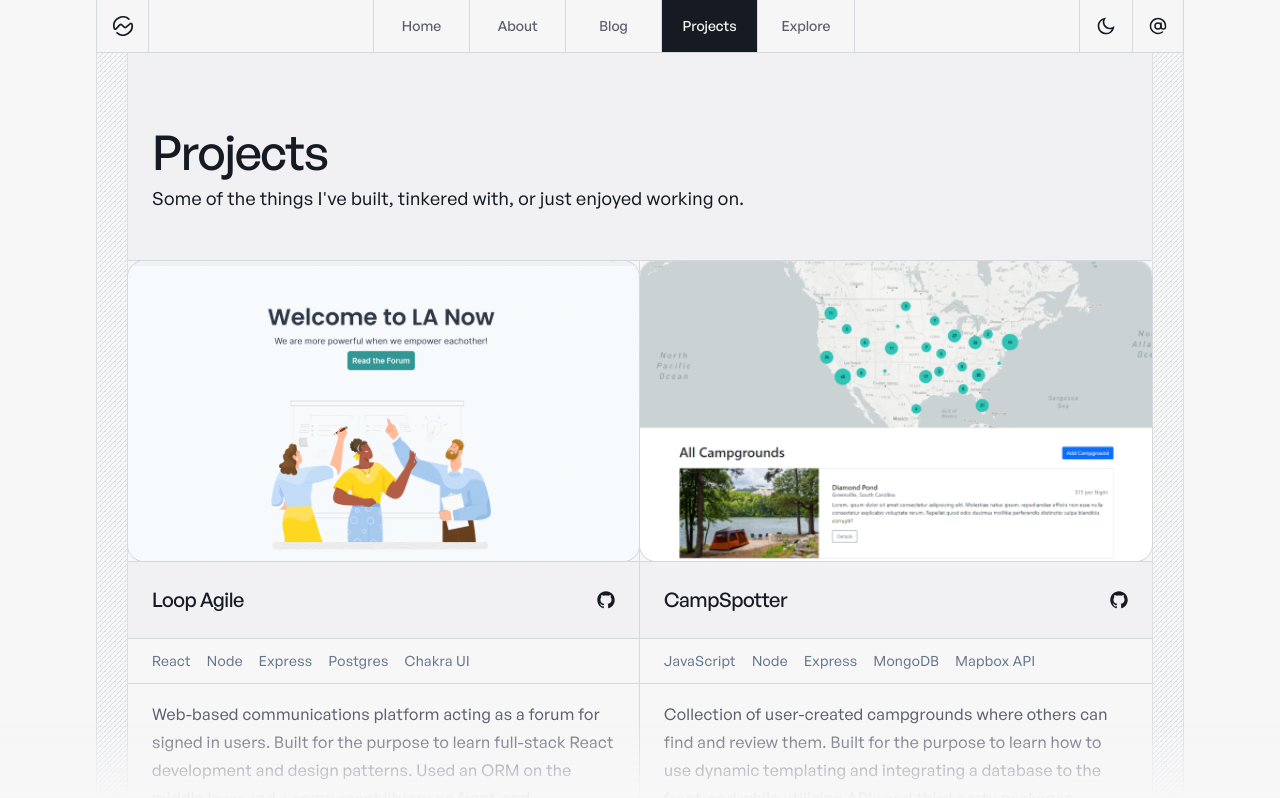
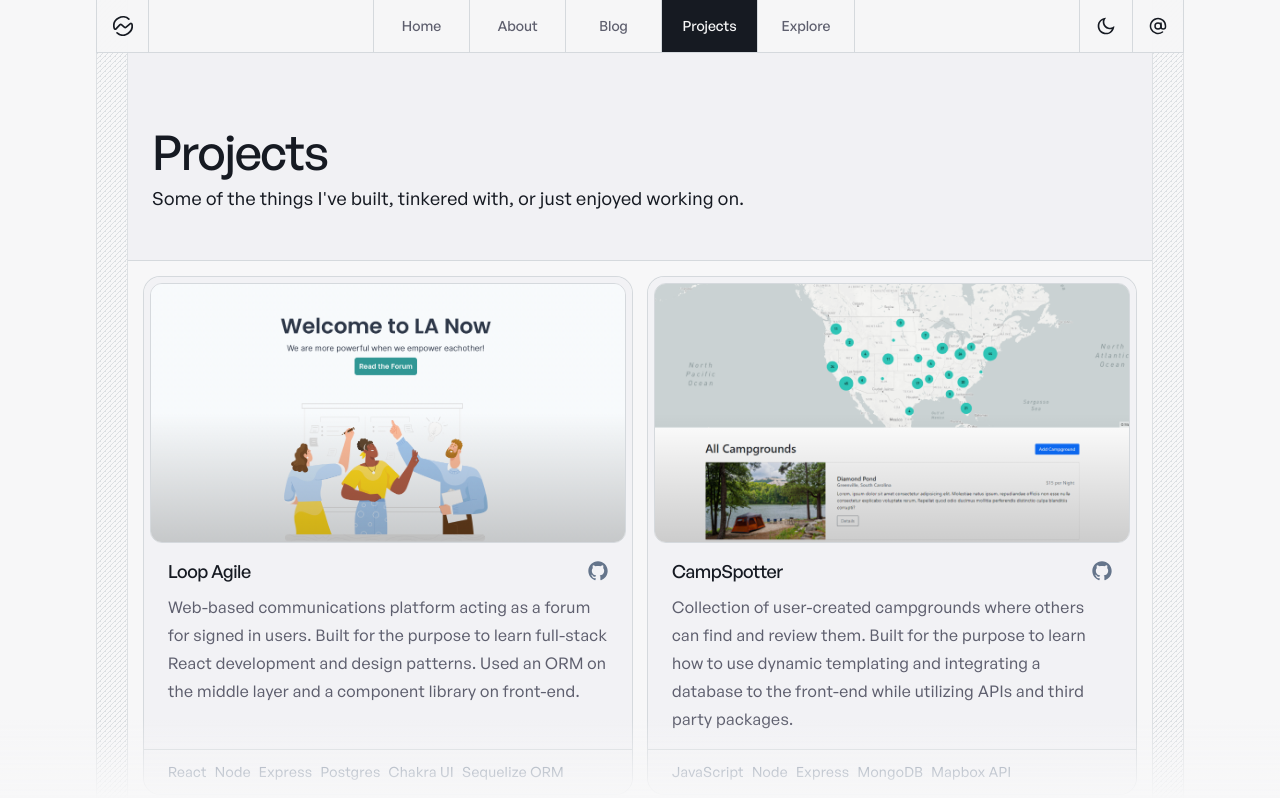
Before and after one commit to simstrom/snystrom.com, a Next.js app: page /projects in a window 1280 px wide. Shown: the top 798 px of the page. Built offline with nearby package versions, Linux system fonts and the light colour scheme.

Commit message:
implemented card component

```diff
--- a/app/page.tsx
+++ b/app/page.tsx
@@ -6,14 +6,15 @@ import {
 	BentoCardProjects,
 } from '@/components/sections/BentoCards';
 import { BentoGrid } from '@/components/ui/Bento';
+import { Card, CardBody, CardFooter } from '@/components/ui/Card';
 
 import { SITE_URL } from '@/data/constants';
 import { projectsData } from '@/data/data';
-import { IconArrowRight } from '@/data/icons';
+import { IconArrow, IconDocument } from '@/data/icons';
 import { getAllTags, getBlogPosts, getLatestBlogPost } from '@/lib/blog';
 import { getAllImages } from '@/lib/gallery';
 import { Project } from '@/lib/types';
-import { cn, formatDate } from '@/lib/utils';
+import { formatDate } from '@/lib/utils';
 
 import { Metadata } from 'next';
 import Link from 'next/link';
@@ -34,7 +35,7 @@ export default async function Home() {
 
 	return (
 		<main className="grow flex flex-col items-center justify-center">
-			<Section className="pt-32">
+			<Section className="pt-32" borderOrigin={null}>
 				<BentoGrid>
 					<BentoCardAbout />
 					<BentoCardGallery images={galleryImages} />
@@ -43,34 +44,38 @@ export default async function Home() {
 				</BentoGrid>
 			</Section>
 
-			<Section title="Latest Posts" subtitle="Blog" linkHref="/blog" showHeader>
-				<div className="flex md:flex-row flex-col border-b">
+			<section className="pb-20 w-full">
+				<div className="relative text-center border-y mb-5 pb-1">
+					<span className="text-sm font-medium text-brand">Blog</span>
+					<h2 className="text-xl">Latest Blog Posts</h2>
+
+					<Link
+						href={'/blog'}
+						className="absolute right-4 top-1/2 -translate-y-1/2 p-2 rounded-full ring-1 ring-border text-foreground-secondary transition-all hover:text-brand hover:bg-brand/20 hover:ring-brand/20"
+					>
+						<IconArrow className="w-4 h-4" />
+					</Link>
+				</div>
+				<div className="grid grid-cols-2 gap-x-4 px-4 border-y">
 					{blogPosts.slice(0, 3).map((post, idx) => (
-						<Link
+						<Card
 							key={post.slug}
 							href={`/blog/${post.slug}`}
-							className={cn('flex flex-col flex-1 group', idx !== 0 && 'border-l')}
+							image={post.image}
+							imageMeta={post.imageMeta}
 						>
-							<div className="px-6 py-6 flex gap-x-2 justify-between items-end transition-colors group-hover:bg-foreground group-hover:text-background">
-								<h3 className="text-xl text-pretty">{post.title}</h3>
-								<IconArrowRight
-									width={30}
-									height={30}
-									className="group min-w-[30px] min-h-[30px]"
-								/>
-							</div>
-							<div className="px-6 py-4 border-t">
-								<p className="text-foreground leading-7">{post.summary}</p>
-							</div>
-							<div className="mt-auto border-t px-6 py-4 flex gap-x-2 items-center text-sm font-medium">
-								<time className="text-foreground-secondary">{formatDate(post.date, true)}</time>
+							<CardBody title={post.title} icon={IconDocument}>
+								{post.summary}
+							</CardBody>
+							<CardFooter>
+								<time className="text-foreground-tertiary">{formatDate(post.date, true)}</time>
 								<span className="text-foreground-tertiary">·</span>
-								<p className="text-foreground-secondary">{post.readingTime}</p>
-							</div>
-						</Link>
+								<p className="text-foreground-tertiary">{post.readingTime}</p>
+							</CardFooter>
+						</Card>
 					))}
 				</div>
-			</Section>
+			</section>
 		</main>
 	);
 }
--- a/app/projects/page.tsx
+++ b/app/projects/page.tsx
@@ -1,15 +1,11 @@
 import PageHeader from '@/components/layouts/PageHeader';
-import { Section } from '@/components/layouts/Section';
-import CardOverlay from '@/components/ui/CardOverlay';
+import { Card, CardBody, CardFooter } from '@/components/ui/Card';
 import { SITE_NAME, SITE_URL } from '@/data/constants';
 
 import { projectsData } from '@/data/data';
 import { IconGithub } from '@/data/icons';
-import { cn } from '@/lib/utils';
 
 import { Metadata } from 'next';
-import Image from 'next/image';
-import Link from 'next/link';
 import Script from 'next/script';
 import { CollectionPage, WithContext } from 'schema-dts';
 
@@ -50,59 +46,62 @@ export default function Projects() {
 				content="Some of the things I've built, tinkered with, or just enjoyed working on."
 			/>
 
-			<Section borderOrigin={'t'}>
-				<div className="grid grid-cols-1 md:grid-cols-2 border-b">
+			<section className="grid grid-cols-2 gap-4 p-4 border-t pb-20">
 				{projectsData.map((project, idx) => (
-						<Link
+					<Card
 						key={project.title}
 						href={project.githubLink ?? ''}
-							target="_blank"
-							rel="noreferrer"
-							className={cn(
-								'bg-background relative flex flex-col group',
-								idx % 2 === 0 && 'border-r',
-								idx !== projectsData.length - 1 && 'border-b'
-							)}
+						image={project.image}
+						imageMeta={{ blur: '', width: 512, height: 300 }}
+						className="h-[260px]"
 					>
-							{project.image && (
-								<div className="relative rounded-2xl overflow-hidden ring-1 ring-border h-[300px]">
-									<Image
-										src={project.image}
-										alt=""
-										width={512}
-										height={300}
-										className="w-full h-full object-cover rounded-2xl"
-									/>
-
-									<CardOverlay className="from-brand/50 via-brand/20 to-transparent" />
-								</div>
-							)}
-							<div className="p-6 flex justify-between items-center border-t bg-background-secondary">
-								<h3 className="text-xl">{project.title}</h3>
-								<div className="flex gap-x-4">
-									{/* <IconArrowRight width={30} height={30} className="group" /> */}
-									<IconGithub
-										width={18}
-										height={18}
-										className="transition-transform group-hover:scale-110"
-									/>
-								</div>
-							</div>
-							<div className="px-6 py-3 border-t flex items-center gap-x-4 text-sm text-foreground-tertiary">
-								{project.stack.slice(0, 5).map((item) => (
+						<CardBody title={project.title} icon={IconGithub} className="line-clamp-none">
+							{project.description}
+						</CardBody>
+						<CardFooter>
+							{project.stack.map((item) => (
 								<span key={item}>{item}</span>
 							))}
-							</div>
-							<div className="px-6 pt-4 pb-6 border-t">
-								<p className="text-foreground-secondary">{project.description}</p>
-							</div>
-							{idx !== projectsData.length - 1 && (
-								<div className="mt-auto h-8 border-t bg-[linear-gradient(-45deg,var(--color-border)_12.50%,transparent_12.50%,transparent_50%,var(--color-border)_50%,var(--color-border)_62.50%,transparent_62.50%,transparent_100%)] bg-size-[5px_5px]"></div>
-							)}
-						</Link>
+						</CardFooter>
+					</Card>
+					// <Link
+					// 	key={project.title}
+					// 	href={project.githubLink ?? ''}
+					// 	target="_blank"
+					// 	rel="noreferrer"
+					// 	className={cn(
+					// 		'flex flex-col flex-1 group ring-1 ring-border rounded-2xl transition-colors bg-background-secondary/60 hover:bg-background-secondary/20 dark:hover:bg-background-secondary'
+					// 	)}
+					// >
+					// 	<div className="relative h-[260px] m-1.5 rounded-xl border shadow-inner overflow-hidden bg-background">
+					// 		{project.image && (
+					// 			<Image
+					// 				src={project.image}
+					// 				alt={project.title}
+					// 				width={512}
+					// 				height={300}
+					// 				className="object-cover w-full h-full"
+					// 			/>
+					// 		)}
+					// 		<div className="absolute inset-0 w-full h-full z-10 bg-gradient-to-t from-black/20 via-transparent to-transparent" />
+					// 		<CardOverlay withIcon />
+					// 	</div>
+
+					// 	<div className="px-6 py-2 flex gap-x-2 justify-between items-center">
+					// 		<h3 className="text-balance text-lg">{project.title}</h3>
+					// 		<IconGithub className="w-5 h-5 text-foreground-tertiary" />
+					// 	</div>
+
+					// 	<p className="px-6 mb-4 text-foreground-secondary">{project.description}</p>
+
+					// 	<div className="shadow-inner mt-auto border-t px-6 py-3 flex gap-x-2 items-center text-sm text-foreground-tertiary">
+					// 		{project.stack.map((item) => (
+					// 			<span key={item}>{item}</span>
+					// 		))}
+					// 	</div>
+					// </Link>
 				))}
-				</div>
-			</Section>
+			</section>
 		</main>
 	);
 }
--- /dev/null
+++ b/components/ui/Card.tsx
@@ -0,0 +1,98 @@
+import { cn } from '@/lib/utils';
+import { StaticImport } from 'next/dist/shared/lib/get-img-props';
+import Image from 'next/image';
+import Link from 'next/link';
+import React from 'react';
+import CardOverlay from './CardOverlay';
+
+interface CardProps {
+	href: string;
+	image?: string | StaticImport;
+	imageMeta?: {
+		blur: string;
+		width: number;
+		height: number;
+	} | null;
+	children: React.ReactNode;
+	className?: string;
+}
+
+function Card({ image, imageMeta, href, children, className }: CardProps) {
+	const isExternalLink = href.startsWith('https://');
+
+	return (
+		<Link
+			href={href}
+			target={isExternalLink ? '_blank' : ''}
+			rel={isExternalLink ? 'noopener noreferrer' : ''}
+			className={cn(
+				'flex flex-col flex-1 group ring-1 ring-border rounded-2xl',
+				'transition-colors bg-background-secondary/60 hover:bg-background-secondary/20 dark:hover:bg-background-secondary'
+			)}
+		>
+			<div
+				className={cn(
+					'relative h-[200px] m-1.5 rounded-xl border shadow-inner overflow-hidden bg-background',
+					className
+				)}
+			>
+				{image && (
+					<Image
+						src={image}
+						alt=""
+						width={imageMeta?.width}
+						height={imageMeta?.height}
+						placeholder={imageMeta?.blur ? 'blur' : undefined}
+						blurDataURL={imageMeta?.blur}
+						loading="lazy"
+						className="object-cover w-full h-full"
+					/>
+				)}
+				<div className="absolute inset-0 w-full h-full z-10 bg-gradient-to-t from-black/20 via-transparent to-transparent" />
+				<CardOverlay withIcon />
+			</div>
+
+			{children}
+		</Link>
+	);
+}
+
+interface CardBodyProps {
+	title: string;
+	icon?: React.ComponentType<React.SVGAttributes<SVGElement>>;
+	className?: string;
+	children: React.ReactNode;
+}
+function CardBody({ title, icon: Icon, className, children }: CardBodyProps) {
+	return (
+		<>
+			<div className="px-6 py-2 flex gap-x-2 justify-between items-center">
+				<h3 className="text-balance text-lg">{title}</h3>
+				{Icon && <Icon className="w-5 h-5 text-foreground-tertiary" />}
+			</div>
+
+			<p className={cn('px-6 mb-4 text-foreground-secondary line-clamp-1', className)}>
+				{children}
+			</p>
+		</>
+	);
+}
+
+interface CardFooterProps {
+	className?: string;
+	children: React.ReactNode;
+}
+function CardFooter({ className, children }: CardFooterProps) {
+	return (
+		<div
+			className={cn(
+				'mt-auto border-t px-6 py-3 flex gap-x-2 items-center text-sm text-foreground-tertiary',
+				className
+			)}
+		>
+			{children}
+		</div>
+	);
+}
+
+export { Card, CardBody, CardFooter };
--- a/components/ui/CardOverlay.tsx
+++ b/components/ui/CardOverlay.tsx
@@ -20,11 +20,11 @@ export default function CardOverlay({ withIcon = false, className }: CardOverlay
 			{withIcon && (
 				<div
 					className={cn(
-						'absolute right-4 -bottom-2 z-20 w-fit h-fit rounded-full p-1 text-brand bg-brand/10',
+						'absolute right-4 -bottom-2 z-20 w-fit h-fit rounded-full p-2 text-brand bg-brand/20',
 						'opacity-0 transition-all duration-300 group-hover:opacity-100 group-hover:-translate-y-5 user-select-none pointer-events-none '
 					)}
 				>
-					<IconArrowUpRight className="w-5 h-5" />
+					<IconArrowUpRight className="w-4 h-4" />
 				</div>
 			)}
 		</>
```
Also changed, not shown: data/icons.tsx (+38 -19 lines). Lines whose indentation alone changed are shown as unchanged.
